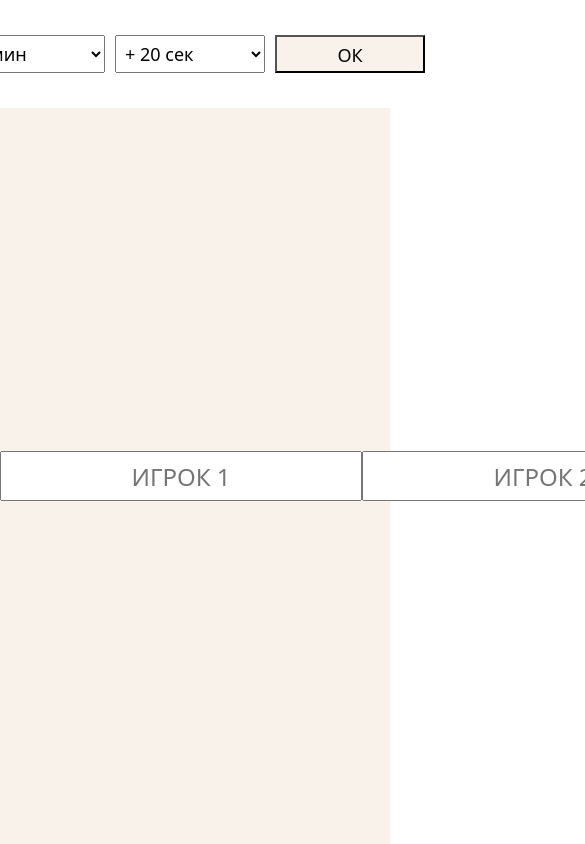
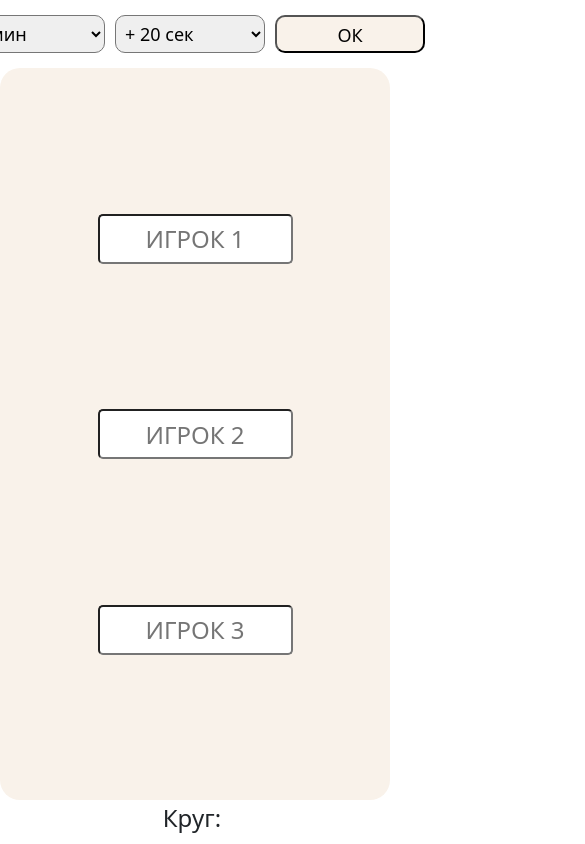
Before and after one commit to MYUPOPOV/boardGamesTimer, a website built with webpack: page dist/index.html in a window 390 px wide. Shown: the top 844 px of the page, 585 px wide, since content can reach past the window. Built offline with nearby package versions, Linux system fonts and the light colour scheme.

Commit message:
004 Fixed layout and added round counter and favicon

```diff
--- a/dist/css/style.css
+++ b/dist/css/style.css
@@ -45,10 +45,10 @@ body {
   display: flex;
   flex-direction: column;
   align-items: center;
+  border-radius: 10px;
 }
 header {
-  height: 68px;
-  margin: 20px 10px;
+  margin: 15px;
   display: flex;
   align-items: center;
   font-size: 18px;
@@ -58,35 +58,44 @@ header {
   padding: 5px;
   width: 150px;
   margin-right: 10px;
+  border-radius: 10px;
   background-color: #f9f2ea;
 }
 #select_timeRemaining, #select_addingTime {
+  width: 150px;
   margin-right: 10px;
-  /* height: 32px; */
-  width: 150px;
   padding: 5px;
+  border-radius: 10px;
 }
 main {
-  width: 100vw;
-  height: calc(100vh - 108px);
+  width: 95vw;
+  height: calc(100vh - 68px - 44px);
   display: flex;
   align-items: center;
   justify-content: space-evenly;
   background-color: #f9f2ea;
-}
-input {
-  text-transform: uppercase;
-  height: 50px;
-  padding: 5px;
-  text-align: center;
+  border-radius: 20px;
+  margin: 0 20px 0 20px;
 }
 .player {
+  width: 23%;
   display: flex;
   flex-direction: column;
   align-items: center;
 }
+.player__input {
+  height: 50px;
+  width: 100%;
+  padding: 5px;
+  border-radius: 5px;
+  text-align: center;
+  text-transform: uppercase;
+}
 .player__label {
   font-size: 36px;
+}
+footer {
+  height: 24px;
 }
 .popup {
   display: none;
@@ -111,7 +120,6 @@ input {
   align-items: center;
   animation: disappearance 1s;
 }
-
 @keyframes disappearance {
   0% {
     opacity: 1;
@@ -120,3 +128,23 @@ input {
     opacity: 0;
   }
 }
+
+@media screen and (max-width: 900px)  {
+  main {
+    width: 100vw;
+  }
+  .player__label {
+    font-size: 32px;
+  }
+}
+@media screen and (max-width: 420px)  {
+  main {
+    flex-direction: column;
+  }
+  .player__label {
+    font-size: 24px;
+  }
+  .player {
+    width: 50%;
+  }
+}
--- a/dist/index.html
+++ b/dist/index.html
@@ -5,7 +5,7 @@
     <meta http-equiv="X-UA-Compatible" content="IE=edge">
     <meta name="viewport" content="width=device-width, initial-scale=1.0">
     <title>Board Games Timer</title>
-    <!-- <link rel="shortcut icon" href="./images/favicon-Popov.png"> -->
+    <link rel="shortcut icon" href="./images/favicon.ico">
     <link rel="stylesheet" href="./css/style.css">
     <link rel="stylesheet" href="./css/bootstrap.css">
     <script src="./js/main.js" defer></script>
@@ -44,10 +44,14 @@
         <div class="player_3__timeRemaining"></div>
       </div>
     </main>
+    <footer class="footer">
+      <div class="round_counter">
+        <label class="round_counter__label">Круг: </label>
+        <label class="round_counter__counter"></label>
+      </div>
+    </footer>
     <div class="popup">
       <div class="popup__message"></div>
     </div>
-    <footer class="footer">
-    </footer>
   </body>
 </html>
--- a/dist/js/main.js
+++ b/dist/js/main.js
@@ -1,15 +1,17 @@
 const main = document.querySelector('main');
 const header = document.querySelector('header');
-const playerNameInputs = document.querySelectorAll('.input');
+
 const startButton = document.getElementById('start_game');
 const selectTimeRemaining = document.getElementById('select_timeRemaining');
 const selectAddingTime = document.getElementById('select_addingTime');
+const roundCounter = document.querySelector('.round_counter__counter');
 const popup = document.querySelector('.popup');
 
 
 let addingTime;
 let secondsCounting;
 let activeIndex;
+let counter = 0;
 let isGameStarted = false;
 let isGamePaused = false;
 
@@ -95,6 +97,8 @@ const changeActivePlayer = () => {
     players[0].activeTurn = true
     startCountTime(players[0])
     activeIndex = 0;
+    counter++;
+    roundCounter.textContent = counter;
     if (!popup.classList.contains('popup-active')) {
       showNitification(`+ ${addingTime} сек`);
     }
@@ -136,13 +140,13 @@ const showNitification = (message) => {
   }, 900)
 }
 
-// Начинаем игру: фриз имени, запуск времени для первого игрока
+// Начинаем игру: фриз полей, запуск времени для первого игрока
 const startGame = () => {
   showNitification('Игра началась');
-  playerNameInputs.disabled = true;
-  startButton.disabled = true;
+  startButton.style.opacity = 0.5;
   selectTimeRemaining.disabled = true;
   selectAddingTime.disabled = true;
+  startButton.textContent = 'Пауза';
   addingTime = selectAddingTime.value;
   addingTime = ++addingTime - 1;
   players.forEach( (item) => {
@@ -157,6 +161,6 @@ const startGame = () => {
   isGameStarted = true
 }
 
-startButton.addEventListener('click', startGame)
+startButton.addEventListener('click', () => {if (!isGameStarted) {startGame()} } )
+startButton.addEventListener('dblclick', () => {if (isGameStarted) {togglePause()} } )
 main.addEventListener('dblclick', () => {if (isGameStarted && !isGamePaused) {changeActivePlayer()} })
-header.addEventListener('dblclick', () => {if (isGameStarted) {togglePause()} } )
```
Also changed, not shown: dist/images/favicon.ico (added).
